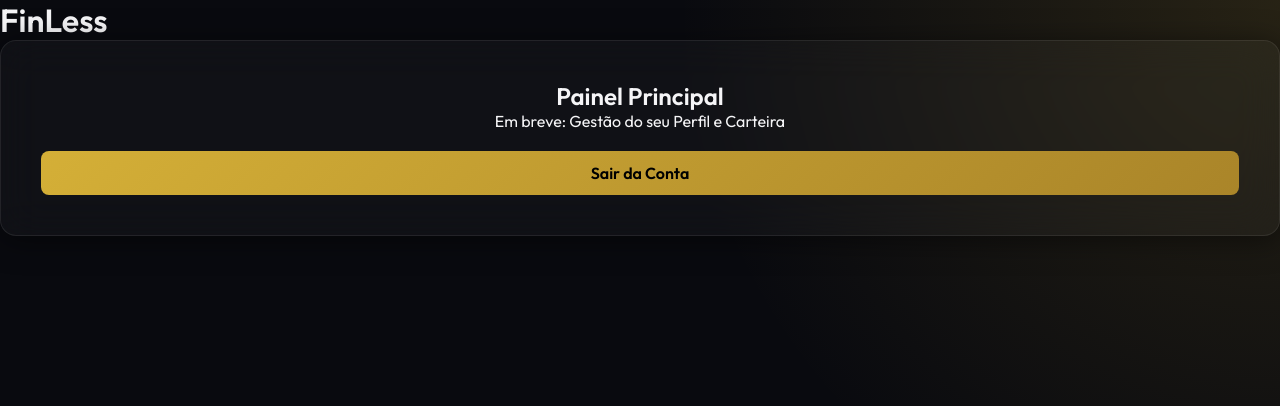
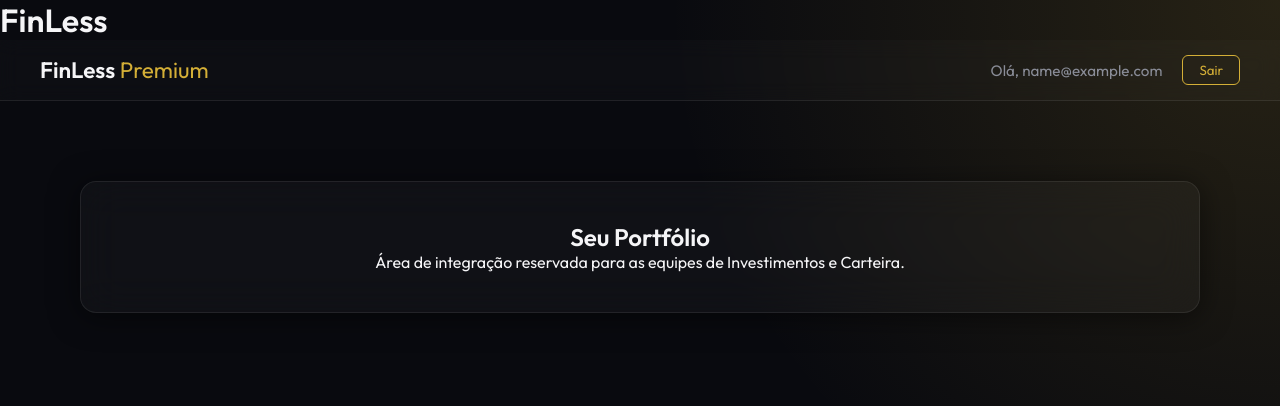
Before and after one commit to prfAguiar/tp-engsoft, a Vue app in the folder frontend/: page / in a window 1280 px wide. Shown: the top 406 px of the page. Built offline with nearby package versions, Linux system fonts and the light colour scheme; sample sign-in values are in the browser's storage.

Commit message:
feat(ui): create premium navbar and dashboard structure

```diff
--- /dev/null
+++ b/frontend/src/components/Navbar.vue
@@ -0,0 +1,71 @@
+<template>
+  <nav class="premium-navbar">
+    <div class="nav-brand">FinLess <span>Premium</span></div>
+    <div class="nav-actions">
+      <span class="user-greeting">Olá, {{ userEmail }}</span>
+      <button @click="logout" class="nav-logout">Sair</button>
+    </div>
+  </nav>
+</template>
+
+<script setup>
+import { computed } from 'vue'
+import { useRouter } from 'vue-router'
+import { useAuthStore } from '@/store/auth'
+
+const authStore = useAuthStore()
+const router = useRouter()
+
+const userEmail = computed(() => {
+  return authStore.user?.email || 'Investidor'
+})
+
+const logout = () => {
+  authStore.logout()
+  router.push('/login')
+}
+</script>
+
+<style scoped>
+.premium-navbar {
+  display: flex;
+  justify-content: space-between;
+  align-items: center;
+  padding: 15px 40px;
+  background: rgba(255, 255, 255, 0.02);
+  backdrop-filter: blur(10px);
+  -webkit-backdrop-filter: blur(10px);
+  border-bottom: 1px solid var(--border-glass);
+}
+.nav-brand {
+  font-size: 1.4rem;
+  font-weight: 600;
+  color: var(--text-main);
+}
+.nav-brand span {
+  color: var(--gold-accent);
+  font-weight: 400;
+}
+.nav-actions {
+  display: flex;
+  align-items: center;
+  gap: 20px;
+}
+.user-greeting {
+  font-size: 0.95rem;
+  color: var(--text-muted);
+}
+.nav-logout {
+  background: transparent;
+  border: 1px solid var(--gold-accent);
+  color: var(--gold-accent);
+  padding: 6px 16px;
+  border-radius: 6px;
+  cursor: pointer;
+  transition: all 0.3s;
+}
+.nav-logout:hover {
+  background: var(--gold-accent);
+  color: #000;
+}
+</style>
--- a/frontend/src/views/DashboardView.vue
+++ b/frontend/src/views/DashboardView.vue
@@ -1,22 +1,31 @@
 <template>
-  <div class="auth-wrapper">
-    <div class="glass-card auth-card" style="text-align: center;">
-      <h2 class="title">Painel Principal</h2>
-      <p class="subtitle">Em breve: Gestão do seu Perfil e Carteira</p>
-      <button @click="logout" class="premium-btn" style="margin-top: 20px;">Sair da Conta</button>
-    </div>
+  <div class="dashboard-layout">
+    <Navbar />
+
+    <main class="dashboard-content">
+      <div class="glass-card" style="text-align: center; margin-top: 40px;">
+        <h2 class="title">Seu Portfólio</h2>
+        <p class="subtitle">Área de integração reservada para as equipes de Investimentos e Carteira.</p>
+      </div>
+    </main>
   </div>
 </template>
 
 <script setup>
-import { useAuthStore } from '@/store/auth'
-import { useRouter } from 'vue-router'
+import Navbar from '@/components/Navbar.vue'
+</script>
 
-const authStore = useAuthStore()
-const router = useRouter()
-
-const logout = () => {
-  authStore.logout()
-  router.push('/login')
+<style scoped>
+.dashboard-layout {
+  min-height: 100vh;
+  display: flex;
+  flex-direction: column;
 }
-</script>
+.dashboard-content {
+  flex: 1;
+  padding: 40px;
+  max-width: 1200px;
+  margin: 0 auto;
+  width: 100%;
+}
+</style>
```
